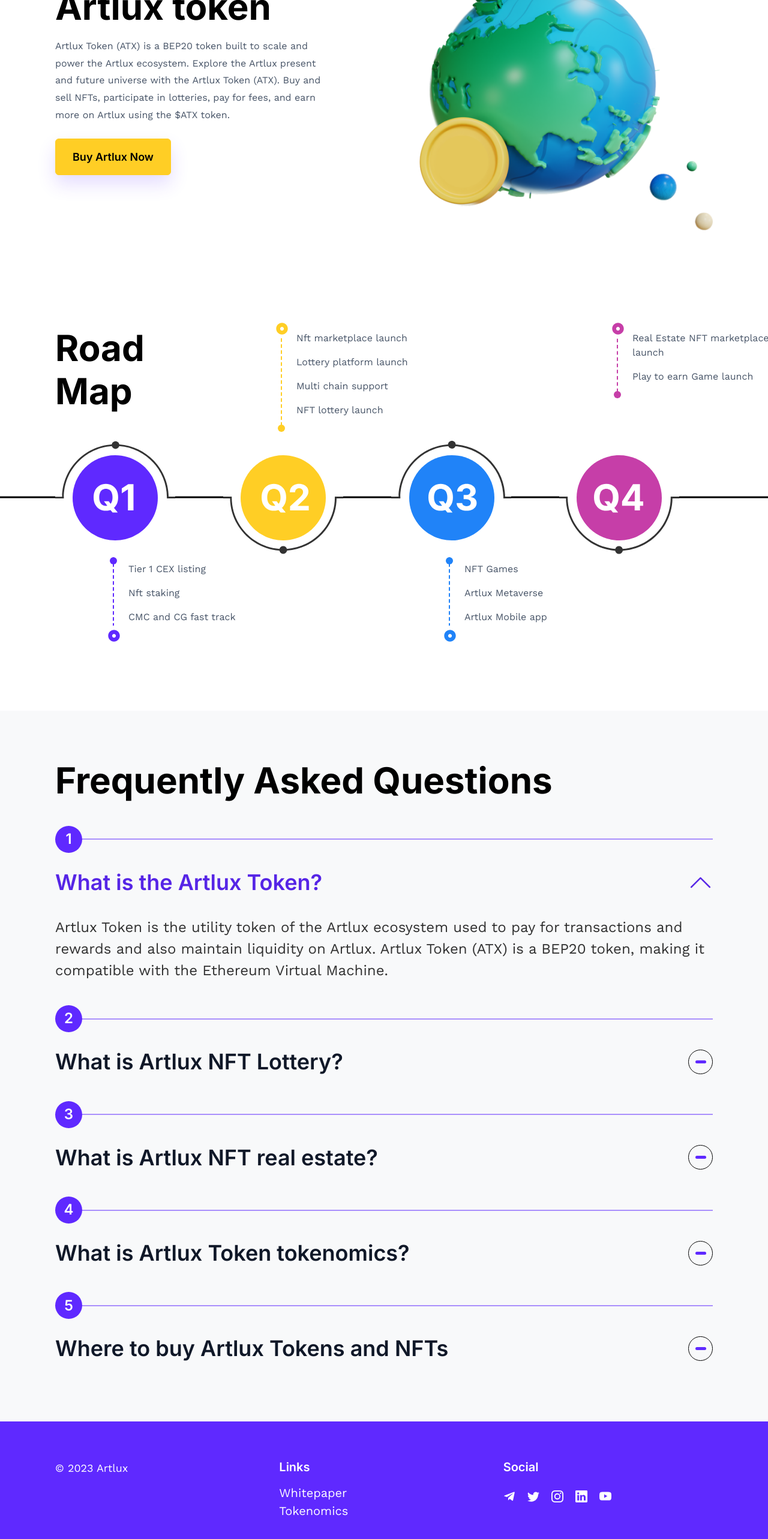
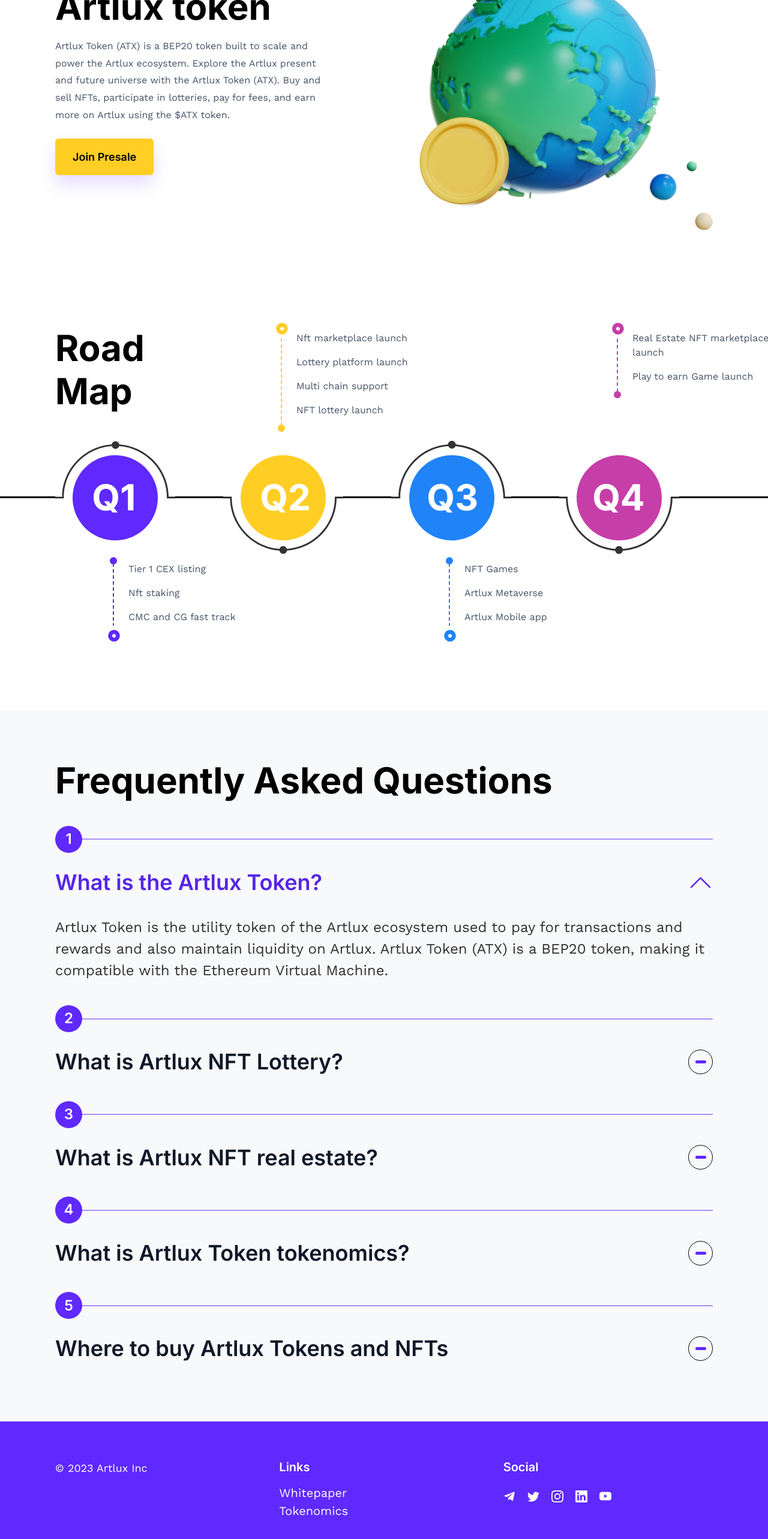
Before and after one commit to sunshine-web-coder/artlux, a React (Vite) app: page / in a window 1280 px wide. Shown: the part 3954-6520 px from the top of the page at 60% size. Built offline with nearby package versions, Linux system fonts and the light colour scheme.

Commit message:
buttons edit

```diff
--- a/src/components/Artlux/index.jsx
+++ b/src/components/Artlux/index.jsx
@@ -16,7 +16,7 @@
                         <h3 className="fs-4xl fs-lg-6xl text-black fw-bold mb-3">Artlux token</h3>
                         <p>Artlux Token (ATX) is a BEP20 token built to scale and power the Artlux ecosystem. Explore the Artlux present and future universe with the Artlux Token (ATX). Buy and sell NFTs, participate in lotteries, pay for fees, and earn more on Artlux using the $ATX token.</p>
                         <div className="mt-4">
-                            <a href='#' className="btn btn-warning">Buy Artlux Now</a>
+                            <a href='#' className="btn btn-warning">Join Presale</a>
                         </div>
                     </div>
                 </div>
--- a/src/components/Features/index.jsx
+++ b/src/components/Features/index.jsx
@@ -57,7 +57,7 @@
                   </div>
                 </div>
               </div>
-              <a href='#' className="btn btn-warning">Start Collecting</a>
+              <a href='https://www.lottery.artlux.io/' className="btn btn-warning">Start Collecting</a>
             </div>
           ) : (
             <div className="col-lg-9 features-section-line">
@@ -114,7 +114,7 @@
                   </div>
                 </div>
               </div>
-              <a href='#' className="btn btn-warning">Start Playing</a>
+              <a href='https://nft.artlux.io/' className="btn btn-warning">Start Playing</a>
             </div>
           )}
         </div>
--- a/src/components/Footer/index.jsx
+++ b/src/components/Footer/index.jsx
@@ -29,7 +29,7 @@
         <div className="container-lg">
             <div className="row g-4">
                 <div className="col-lg-4">
-                    <div className="footer-copyright fs-lg">© 2023 Artlux</div>
+                    <div className="footer-copyright fs-lg">© 2023 Artlux Inc</div>
                 </div>
                 <div className="col-xxl-5 col-lg-4">
                     <div className="row gy-5">
--- a/src/components/Lottery/index.jsx
+++ b/src/components/Lottery/index.jsx
@@ -15,7 +15,7 @@
                         <div className="lottery-description mb-4">
                             <p>Connect wallet to buy tickets and start playing in our flagship NFT Lottery. More stakes, more cashouts. Large prize pool enough to reach all participants. Instant cashout after draws.</p>
                         </div>
-                        <a href='#' className="btn btn-warning">Enter Draw Now</a>
+                        <a href='https://www.lottery.artlux.io/' className="btn btn-warning">Enter Draw Now</a>
                     </div>
                 </div>
             </div>
```
